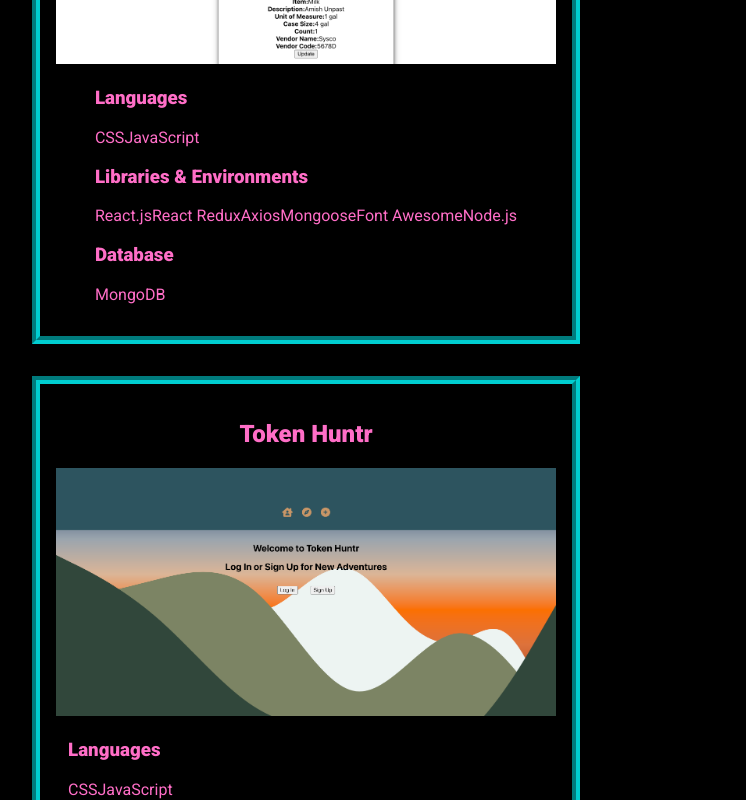
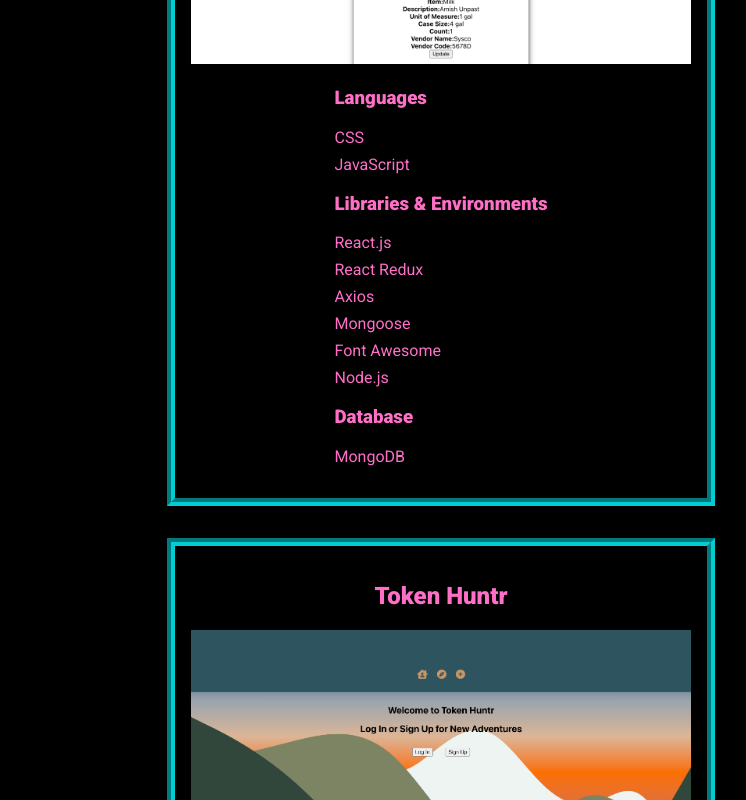
Before and after one commit to Job85/simplistic-portfolio, a Next.js app: page /projects in a window 1280 px wide. Shown: the part 540-1340 px from the top of the page, without its empty margins (40-786 px from the left). Built offline with nearby package versions, Linux system fonts and the light colour scheme.

Commit message:
mapped listGroup(s) over <li> tag and added style for list_item & list

```diff
--- a/src/app/components/ProjectCards/ProjectCards.jsx
+++ b/src/app/components/ProjectCards/ProjectCards.jsx
@@ -70,11 +70,38 @@ const ProjectCards = () => {
                     </div>
                     <div>
                         <h3>{card.subTitle}</h3>
-                        <p>{card.listGroup}</p>
+                        <ul className={styles.list}>
+                            {card.listGroup.map((item, index) =>
+                                <li
+                                    className={styles.list_item}
+                                    key={index}
+                                >
+                                    {item}
+                                </li>
+                            )}
+                        </ul>
                         <h3>{card.subTitle2}</h3>
-                        <p>{card.listGroup2}</p>
+                        <ul className={styles.list}>
+                            {card.listGroup2.map((item, index) =>
+                                <li
+                                    className={styles.list_item}
+                                    key={index}
+                                >
+                                    {item}
+                                </li>
+                            )}
+                        </ul>
                         <h3>{card.subTitle3}</h3>
-                        <p>{card.listGroup3}</p>
+                        <ul className={styles.list}>
+                            {card.listGroup3.map((item, index) =>
+                                <li
+                                    className={styles.list_item}
+                                    key={index}
+                                >
+                                    {item}
+                                </li>
+                            )}
+                        </ul>
                     </div>
                 </div>
             ))}
--- a/src/app/components/ProjectCards/ProjectCards.module.css
+++ b/src/app/components/ProjectCards/ProjectCards.module.css
@@ -1,6 +1,6 @@
 .container {
-    width: 100vw;
-    height: 100vh;
+    width: 100%;
+    /* height: 100vh; */
     max-width: 1200px;
     margin: 0 auto;
     padding: 1em;
@@ -22,6 +22,17 @@
 
 .img_container {
     width: 100%;
-    height: 100%;
+    /* height: 100%; */
     max-height: 400px;
 }
+
+.list {
+    list-style-type: none;
+    padding: 0;
+    /* margin: 0; */
+    /* padding-inline-start: 0; */
+}
+
+.list_item {
+    margin: 0.5em 0;
+}
```
